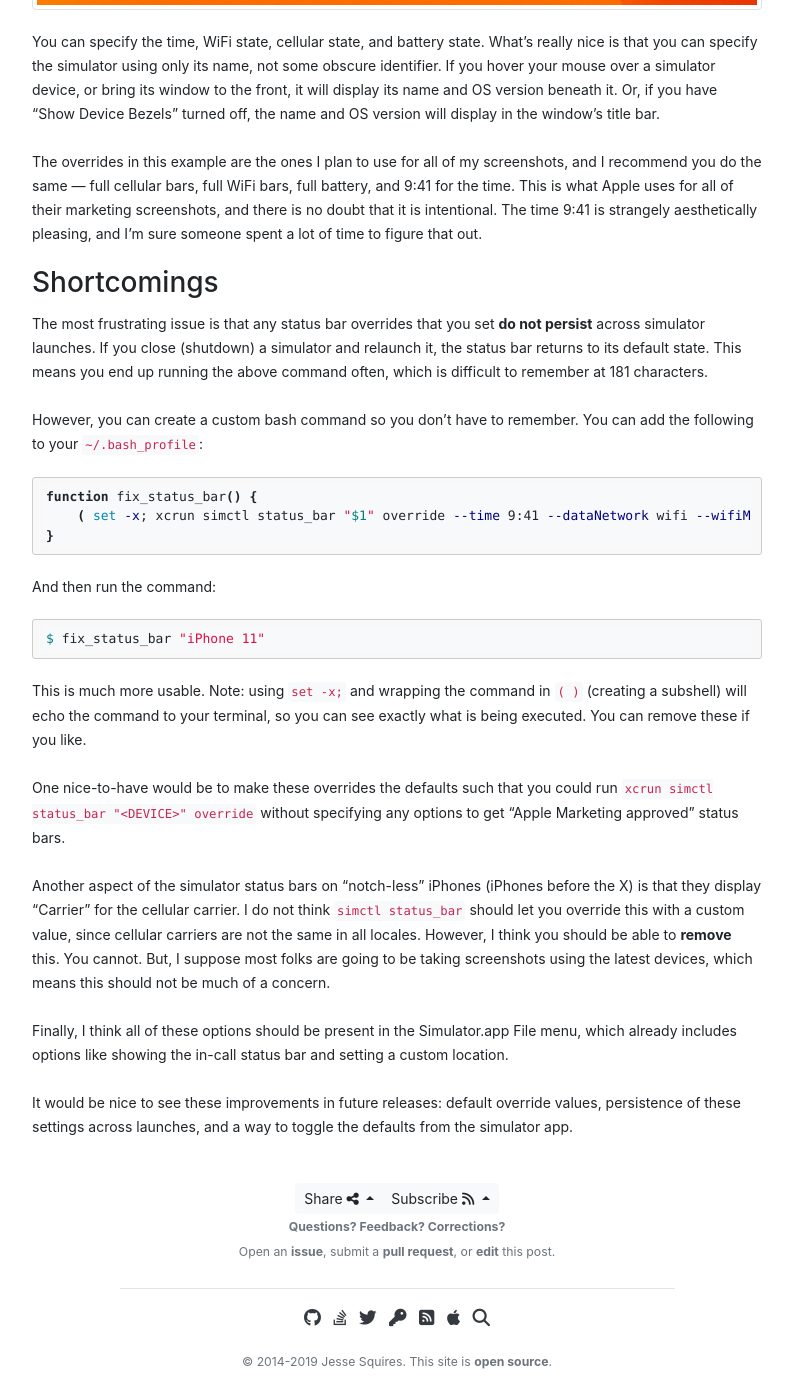
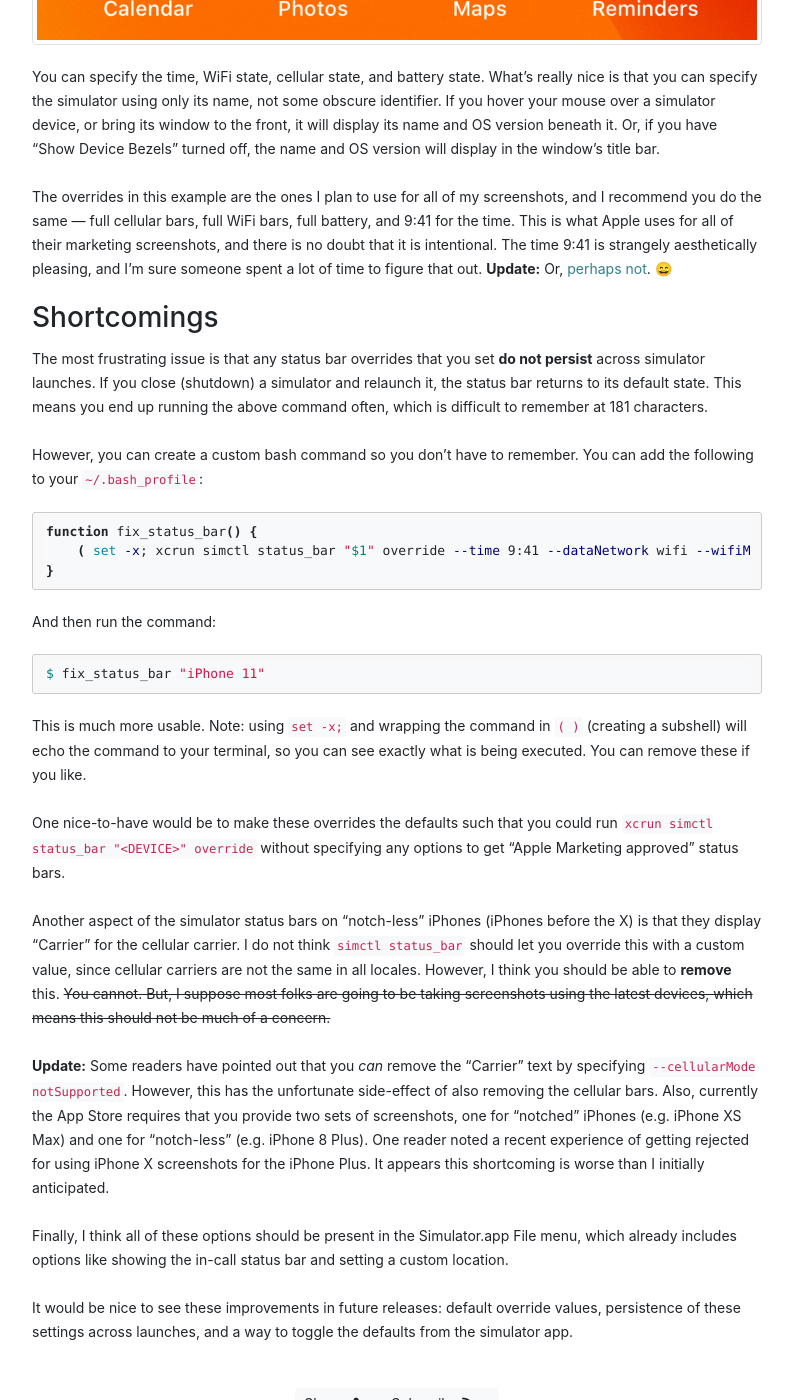
Before and after one commit to jessesquires/jessesquires.com, a Jekyll site: the page built from _posts/2019-09-26-overriding-status-bar-settings-ios-simulator.md, in a window 1280 px wide and 1400 px high, scrolled down 1014 px. Shown: the whole window, without its empty margins (243-1036 px from the left). Built offline with Jekyll 4.4.1, drawn with Linux system fonts in a browser that asks for light colours; nearby versions of some CDN libraries; library files that are not in the unit come from our copies.

Commit message:
[update] overriding status bars

```diff
--- a/_posts/2019-09-26-overriding-status-bar-settings-ios-simulator.md
+++ b/_posts/2019-09-26-overriding-status-bar-settings-ios-simulator.md
@@ -30,7 +31,7 @@ This produces the following:
 
 You can specify the time, WiFi state, cellular state, and battery state. What's really nice is that you can specify the simulator using only its name, not some obscure identifier. If you hover your mouse over a simulator device, or bring its window to the front, it will display its name and OS version beneath it. Or, if you have "Show Device Bezels" turned off, the name and OS version will display in the window's title bar.
 
-The overrides in this example are the ones I plan to use for all of my screenshots, and I recommend you do the same &mdash; full cellular bars, full WiFi bars, full battery, and 9:41 for the time. This is what Apple uses for all of their marketing screenshots, and there is no doubt that it is intentional. The time 9:41 is strangely aesthetically pleasing, and I'm sure someone spent a lot of time to figure that out.
+The overrides in this example are the ones I plan to use for all of my screenshots, and I recommend you do the same &mdash; full cellular bars, full WiFi bars, full battery, and 9:41 for the time. This is what Apple uses for all of their marketing screenshots, and there is no doubt that it is intentional. The time 9:41 is strangely aesthetically pleasing, and I'm sure someone spent a lot of time to figure that out. **Update:** Or, [perhaps not](https://www.engadget.com/2014/04/14/why-9-41-am-is-the-always-the-time-displayed-on-iphones-and-ipad/). 😄
 
 ### Shortcomings
 
@@ -54,7 +55,9 @@ This is much more usable. Note: using `set -x;` and wrapping the command in `( )
 
 One nice-to-have would be to make these overrides the defaults such that you could run `xcrun simctl status_bar "<DEVICE>" override` without specifying any options to get "Apple Marketing approved" status bars.
 
-Another aspect of the simulator status bars on "notch-less" iPhones (iPhones before the X) is that they display "Carrier" for the cellular carrier. I do not think `simctl status_bar` should let you override this with a custom value, since cellular carriers are not the same in all locales. However, I think you should be able to **remove** this. You cannot. But, I suppose most folks are going to be taking screenshots using the latest devices, which means this should not be much of a concern.
+Another aspect of the simulator status bars on "notch-less" iPhones (iPhones before the X) is that they display "Carrier" for the cellular carrier. I do not think `simctl status_bar` should let you override this with a custom value, since cellular carriers are not the same in all locales. However, I think you should be able to **remove** this. ~~You cannot. But, I suppose most folks are going to be taking screenshots using the latest devices, which means this should not be much of a concern.~~
+
+**Update:** Some readers have pointed out that you *can* remove the "Carrier" text by specifying `--cellularMode notSupported`. However, this has the unfortunate side-effect of also removing the cellular bars. Also, currently the App Store requires that you provide two sets of screenshots, one for "notched" iPhones (e.g. iPhone XS Max) and one for "notch-less" (e.g. iPhone 8 Plus). One reader noted a recent experience of getting rejected for using iPhone X screenshots for the iPhone Plus. It appears this shortcoming is worse than I initially anticipated.
 
 Finally, I think all of these options should be present in the Simulator.app File menu, which already includes options like showing the in-call status bar and setting a custom location.
 
```
Also changed, not shown: other parts of _posts/2019-09-26-overriding-status-bar-settings-ios-simulator.md (+1 -0 lines).
